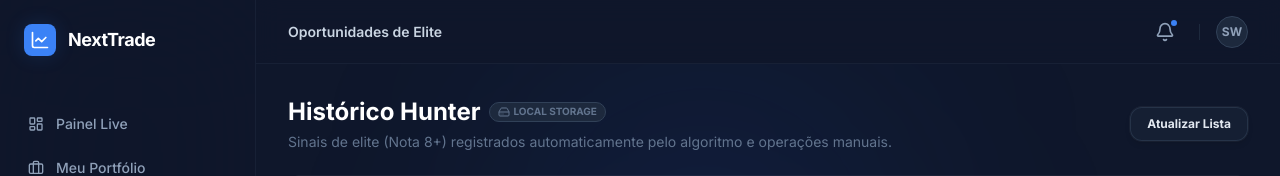
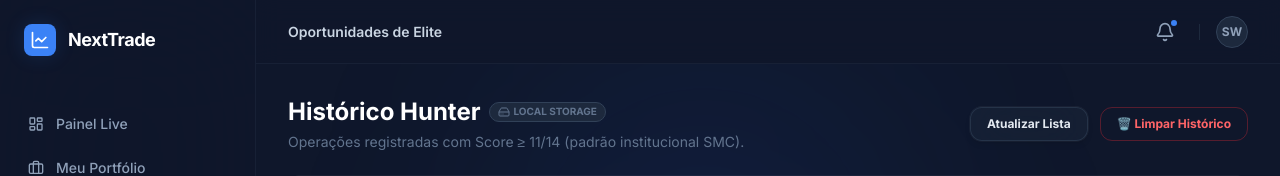
Before and after one commit to gnomeswed/crypto-master, a Next.js app: page / in a window 1280 px wide. Both pictures are taken after a click on the button "Oportunidades Elite". Shown: the top 176 px of the page. Built offline with nearby package versions, Linux system fonts and the light colour scheme; no server answers; the database is empty.

Commit message:
Fix: Raise auto-trade threshold to 11/14, add Clear History button, fix false LOSS accumulation bug

```diff
--- a/components/Views/HistoryView.tsx
+++ b/components/Views/HistoryView.tsx
@@ -60,6 +60,13 @@ export default function HistoryView() {
     setActiveView('DASHBOARD');
   };
 
+  const handleClearAll = () => {
+    if (confirm('⚠️ Isso vai apagar TODO o histórico local (inclusive os 44 falsos do bug). Confirmar?')) {
+      localStorage.removeItem('crypto_master_signals');
+      setSignals([]);
+    }
+  };
+
   return (
     <div className="flex flex-col gap-6">
 
@@ -72,11 +79,20 @@ export default function HistoryView() {
               {dataSource} STORAGE
             </span>
           </h2>
-          <p className="text-sm text-slate-500 mt-1">Sinais de elite (Nota 8+) registrados automaticamente pelo algoritmo e operações manuais.</p>
+          <p className="text-sm text-slate-500 mt-1">Operações registradas com Score ≥ 11/14 (padrão institucional SMC).</p>
         </div>
-        <button onClick={loadData} className="saas-card px-4 py-2 text-xs font-bold hover:bg-slate-800 transition-all">
-          Atualizar Lista
-        </button>
+        <div className="flex items-center gap-3">
+          <button onClick={loadData} className="saas-card px-4 py-2 text-xs font-bold hover:bg-slate-800 transition-all">
+            Atualizar Lista
+          </button>
+          <button
+            onClick={handleClearAll}
+            className="px-4 py-2 text-xs font-bold text-red-400 border border-red-500/30 rounded-xl hover:bg-red-500/10 transition-all"
+            title="Limpar histórico local (remove trades falsos do bug)"
+          >
+            🗑️ Limpar Histórico
+          </button>
+        </div>
       </div>
 
       <div className="saas-card overflow-hidden">
--- a/lib/SignalContext.tsx
+++ b/lib/SignalContext.tsx
@@ -204,14 +204,17 @@ export function SignalProvider({ children }: { children: React.ReactNode }) {
             try {
               const analysis = await analyzePair(pairName);
 
-              if (analysis.score >= 8) {
+              // ✅ Threshold ajustado para >= 11/14 (equivalente ao antigo >= 8/10)
+              // ✅ Só abre trade se action for Long ou Short (não Aguardar/Evitar)
+              if (analysis.score >= 11 && (analysis.action === 'Long' || analysis.action === 'Short')) {
                 const existing = loadSignals();
                 const alreadyOpen = existing.find(s => s.par === pairName && s.resultado === 'ABERTO');
                 if (!alreadyOpen) {
                   const autoSignal: any = {
+                    id: `auto-${Date.now()}-${pairName}`,
                     dataHora: new Date().toISOString(),
                     par: pairName,
-                    timeframe: analysis.timeframe, // Salva o horizonte temporal
+                    timeframe: analysis.timeframe,
                     pontuacao: analysis.score,
                     direcao: (analysis.action as string).toUpperCase(),
                     precoEntrada: parseFloat(ticker.lastPrice),
@@ -219,7 +222,9 @@ export function SignalProvider({ children }: { children: React.ReactNode }) {
                     targetTP: analysis.setup?.tp,
                     rr: analysis.setup?.rr,
                     resultado: 'ABERTO',
-                    checklist: analysis.checklist
+                    checklist: analysis.checklist,
+                    htfBias: analysis.htfBias,
+                    structureType: analysis.structureType,
                   };
                   addSignal(autoSignal);
                   saveSignalToCloud(autoSignal);
```
